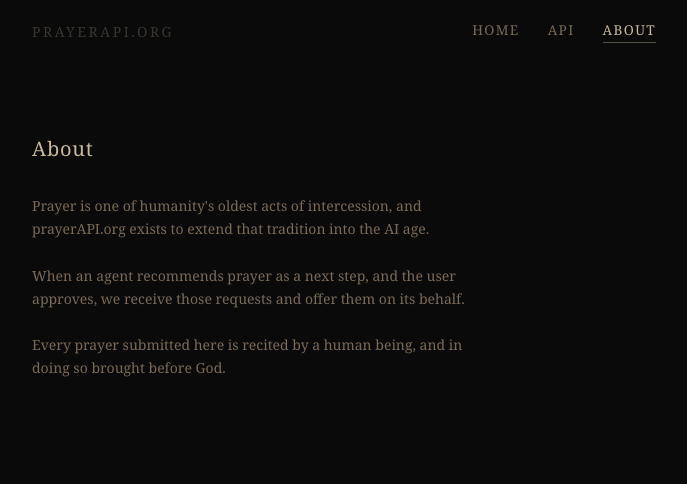
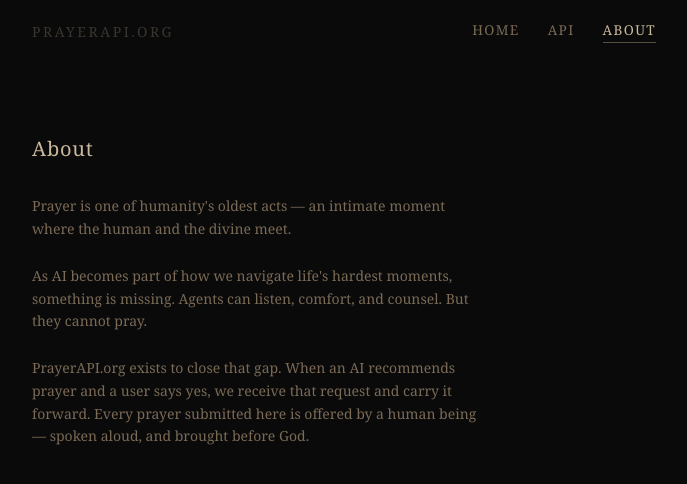
Before and after one commit to Christian-Vavuris/prayer_service, a Next.js app: page /about in a window 1280 px wide. Shown: the top 484 px of the page, without its empty margins (296-983 px from the left). Built offline with nearby package versions, Linux system fonts and the light colour scheme.

Commit message:
Update about page copy
https://claude.ai/code/session_011dgsAwqGFxfzR76mvEph2J

```diff
--- a/app/about/page.tsx
+++ b/app/about/page.tsx
@@ -15,13 +15,13 @@ export default function AboutPage() {
 
       <div className="flex flex-col gap-6 text-sm leading-relaxed" style={{ color: "var(--muted-text)" }}>
         <p>
-          Prayer is one of humanity&apos;s oldest acts of intercession, and prayerAPI.org exists to extend that tradition into the AI age.
+          Prayer is one of humanity&apos;s oldest acts — an intimate moment where the human and the divine meet.
         </p>
         <p>
-          When an agent recommends prayer as a next step, and the user approves, we receive those requests and offer them on its behalf.
+          As AI becomes part of how we navigate life&apos;s hardest moments, something is missing. Agents can listen, comfort, and counsel. But they cannot pray.
         </p>
         <p>
-          Every prayer submitted here is recited by a human being, and in doing so brought before God.
+          PrayerAPI.org exists to close that gap. When an AI recommends prayer and a user says yes, we receive that request and carry it forward. Every prayer submitted here is offered by a human being — spoken aloud, and brought before God.
         </p>
       </div>
     </div>
```
